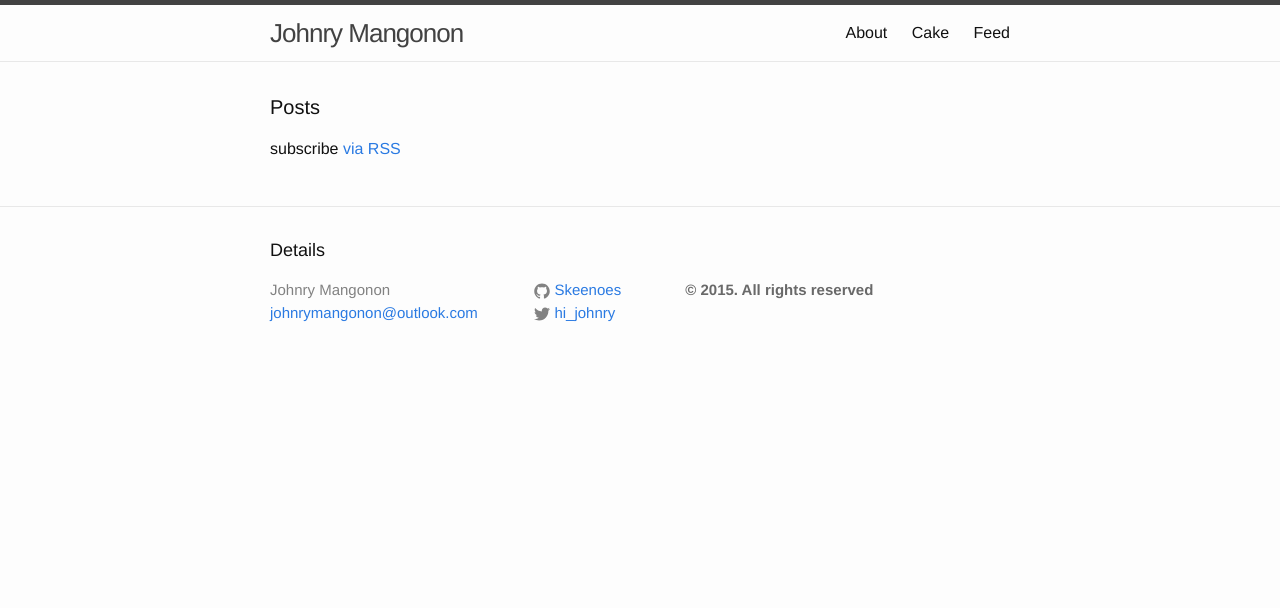
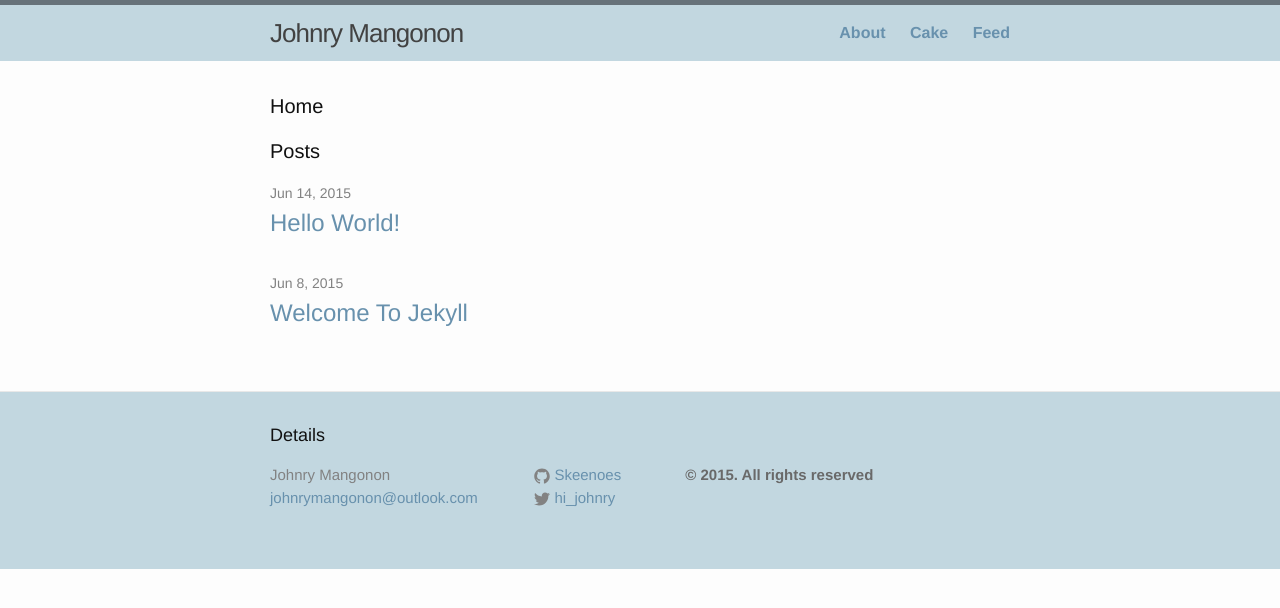
Before and after one commit to Skeenoes/Skeenoes.github.io, a Jekyll site: the page built from index.html, in a window 1280 px wide. Shown: the top 608 px of the page. Built offline with Jekyll 4.4.1, drawn with Linux system fonts in a browser that asks for light colours.

Commit message:
add first post and css changes to site

```diff
--- a/_config.yml
+++ b/_config.yml
@@ -20,6 +20,6 @@ reserve_note: © 2015. All rights reserved
 
 # Build settings
 markdown: kramdown
-highlighter: rouge
+highlighter: pygments
 timezone: Europe/London
 encoding: utf-8
--- a/_sass/_base.scss
+++ b/_sass/_base.scss
@@ -89,15 +89,15 @@ h1, h2, h3, h4, h5, h6 {
  * Links
  */
 a {
-    color: $brand-color;
+    color: $blue;
     text-decoration: none;
 
     &:visited {
-        color: darken($brand-color, 15%);
+        color: darken($blue, 15%);
     }
 
     &:hover {
-        color: $text-color;
+        color: $orange;
         text-decoration: underline;
     }
 }
--- a/_sass/_layout.scss
+++ b/_sass/_layout.scss
@@ -2,9 +2,9 @@
  * Site header
  */
 .site-header {
-    border-top: 5px solid $grey-color-dark;
-    border-bottom: 1px solid $grey-color-light;
+    border-top: 5px solid $dark-grey;
     min-height: 56px;
+    background-color: $light-blue;
 
     // Positioning context for the mobile navigation icon
     position: relative;
@@ -32,8 +32,8 @@
     }
 
     .page-link {
-        color: $text-color;
         line-height: $base-line-height;
+        font-weight: bold;
 
         // Gaps between nav items, but not on the first one
         &:not(:first-child) {
@@ -94,6 +94,7 @@
 .site-footer {
     border-top: 1px solid $grey-color-light;
     padding: $spacing-unit 0;
+    background-color: $light-blue;
 }
 
 .footer-heading {
--- a/css/main.scss
+++ b/css/main.scss
@@ -21,11 +21,20 @@ $grey-color:       #828282;
 $grey-color-light: lighten($grey-color, 40%);
 $grey-color-dark:  darken($grey-color, 25%);
 
+//Default site colours
+$orange: #d95c2f;
+$dark-grey: #67727a;
+$blue: #6891ad;
+$light-blue: #c2d7e0;
+$cream: #f5f5f5;
+
 // Width of the content area
 $content-width:    800px;
 
 $on-palm:          600px;
 $on-laptop:        800px;
+
+
 
 
 
--- a/index.html
+++ b/index.html
@@ -3,6 +3,8 @@ layout: default
 ---
 
 <div class="home">
+
+  <h1 class="page-heading">Home</h1>
 
   <h1 class="page-heading">Posts</h1>
 
@@ -18,6 +20,5 @@ layout: default
     {% endfor %}
   </ul>
 
-  <p class="rss-subscribe">subscribe <a href="{{ "/feed.xml" | prepend: site.baseurl }}">via RSS</a></p>
 
 </div>
```
Also changed, not shown: _posts/2015-06-14-first-post.markdown (added, +8 -0 lines), _posts/2015-06-08-welcome-to-jekyll.markdown (added).
